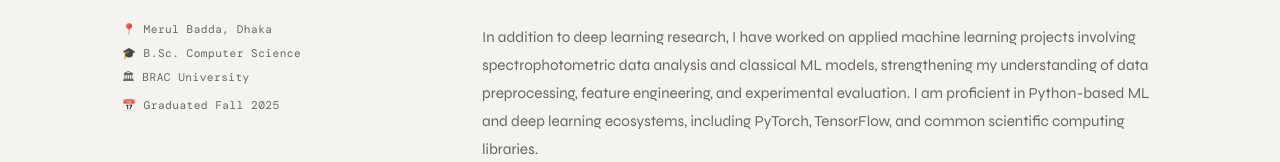
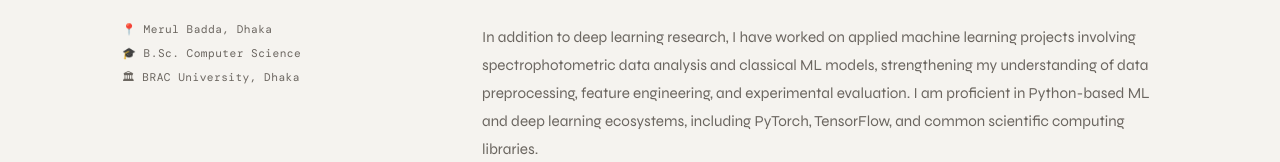
Before and after one commit to tareqaziz825/tareqaziz825, a Next.js app in the folder portfolio/: page / in a window 1280 px wide. Shown: the part 1334-1496 px from the top of the page. Built offline with nearby package versions, Linux system fonts and the light colour scheme; a web font is replaced by a local one.

Commit message:
Update index.js

```diff
--- a/portfolio/pages/index.js
+++ b/portfolio/pages/index.js
@@ -45,8 +45,7 @@ export default function Home() {
               <div className="profile-meta">
                 <span className="profile-meta-item">📍 Merul Badda, Dhaka</span>
                 <span className="profile-meta-item">🎓 B.Sc. Computer Science</span>
-                <span className="profile-meta-item">🏛 BRAC University</span>
-                <span className="profile-meta-item">📅 Graduated Fall 2025</span>
+                <span className="profile-meta-item">🏛 BRAC University, Dhaka</span>
               </div>
             </div>
             <div className="about-text">
```
